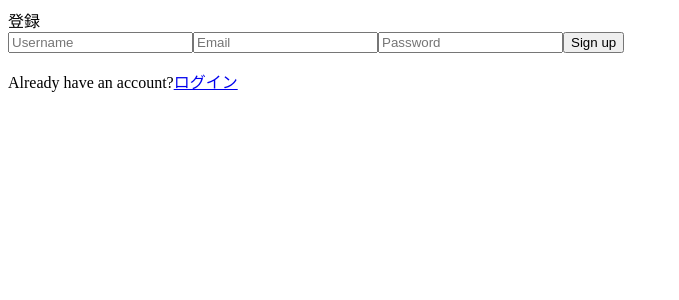
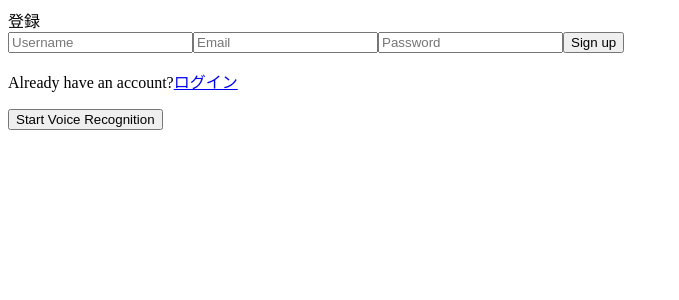
Before and after one commit to masa-massara/20240308-ninja-nyanko, a React (Vite) app: page /register in a window 1280 px wide. Shown: the top 300 px of the page, without its empty margins (0-679 px from the left). Built offline with nearby package versions, Linux system fonts and the light colour scheme; no server answers; the HTML template or start-up script is replaced by a standard one.

Commit message:
一旦音声認識。次は止まるタイミングの設定する

```diff
--- a/src/components/common/OpenAxios.tsx
+++ b/src/components/common/OpenAxios.tsx
@@ -1,5 +1,6 @@
 import { useEffect, useState } from "react";
 import axios from "axios";
+import Voice from "./Voice";
 
 export const OpenAxios = () => {
   const [msg, setMsg] = useState("");
@@ -32,6 +33,7 @@ export const OpenAxios = () => {
   return (
     <div>
       <p>home page.</p>
+      <Voice></Voice>
       <button onClick={() => setMsg("Hello nomurabbit")}>Click me</button>
     </div>
   );
--- /dev/null
+++ b/src/components/common/Voice.tsx
@@ -0,0 +1,28 @@
+
+const Voice = () => {
+  const handleVoice = () => {
+    const SpeechRecognition = window.webkitSpeechRecognition || window.SpeechRecognition;
+    const recognition = new SpeechRecognition();
+
+    recognition.interimResults = true;
+
+    recognition.onresult = (event) => {
+      console.log(event.results[0][0].transcript); // 実際の音声テキスト
+      console.log(event.results[0].isFinal); // 発言が終了したかどうか
+    };
+
+    recognition.onerror = (event) => {
+      console.error('Speech recognition error', event.error); // エラーハンドリング
+    }
+
+    recognition.start();
+  };
+
+  return (
+    <div>
+      <button onClick={handleVoice}>Start Voice Recognition</button>
+    </div>
+  );
+}
+
+export default Voice;
--- a/src/pages/Register.tsx
+++ b/src/pages/Register.tsx
@@ -4,6 +4,7 @@ import { auth, db } from "../context/firebase";
 import { doc, setDoc } from "firebase/firestore";
 import { useNavigate } from "react-router-dom";
 import { Link } from "react-router-dom";
+import Voice from "../components/common/Voice";
 
 const Register = () => {
   const [err, setErr] = useState(false);
@@ -58,6 +59,7 @@ const Register = () => {
             <Link to="/login">ログイン</Link>
           </span>
         </p>
+        <Voice></Voice>
       </div>
     </div>
   );
--- a/tsconfig.json
+++ b/tsconfig.json
@@ -18,7 +18,10 @@
     "strict": true,
     "noUnusedLocals": true,
     "noUnusedParameters": true,
-    "noFallthroughCasesInSwitch": true
+    "noFallthroughCasesInSwitch": true,
+
+    // allow any
+    "noImplicitAny": false
   },
   "include": ["src"],
   "references": [{ "path": "./tsconfig.node.json" }]
```
